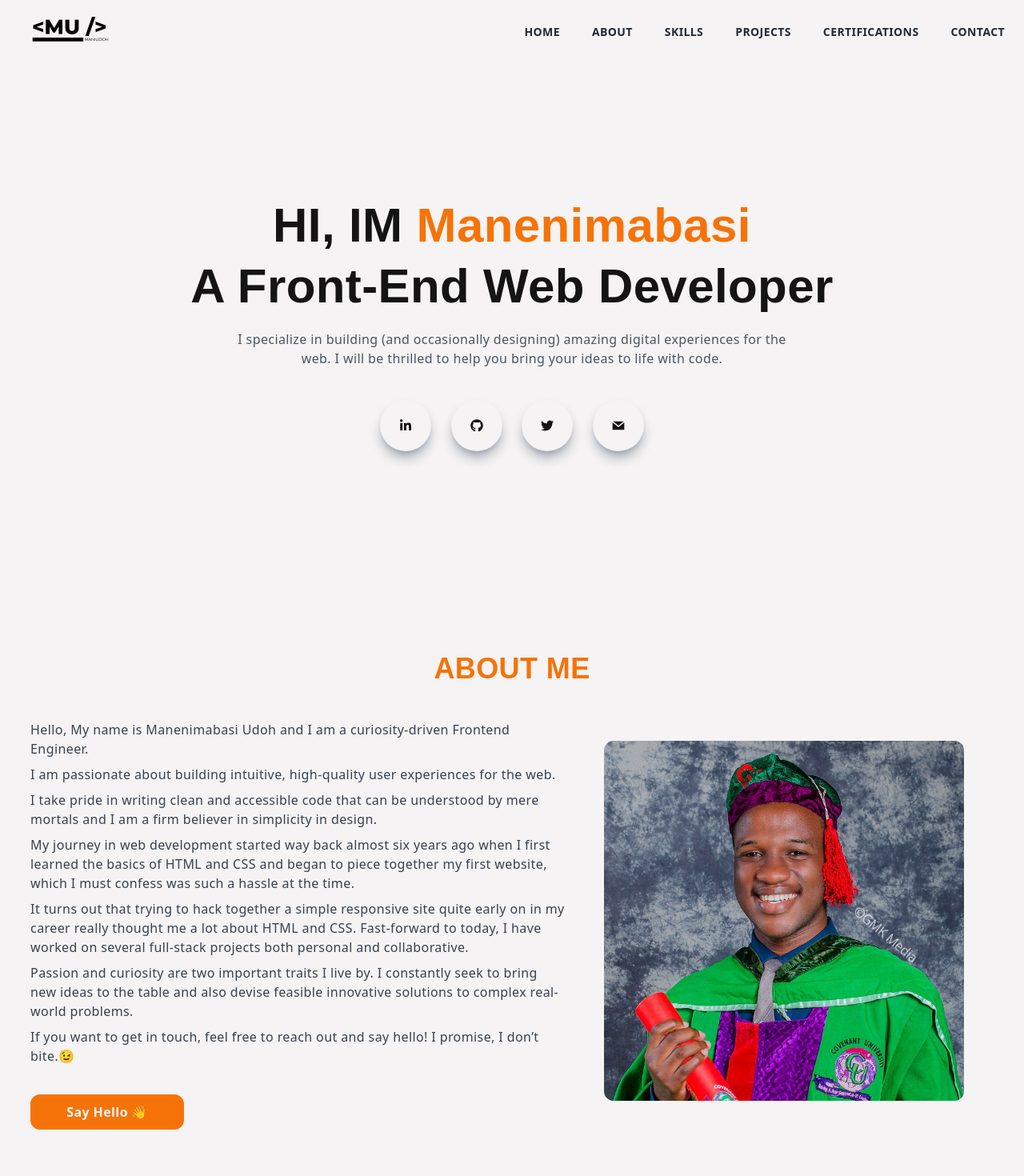
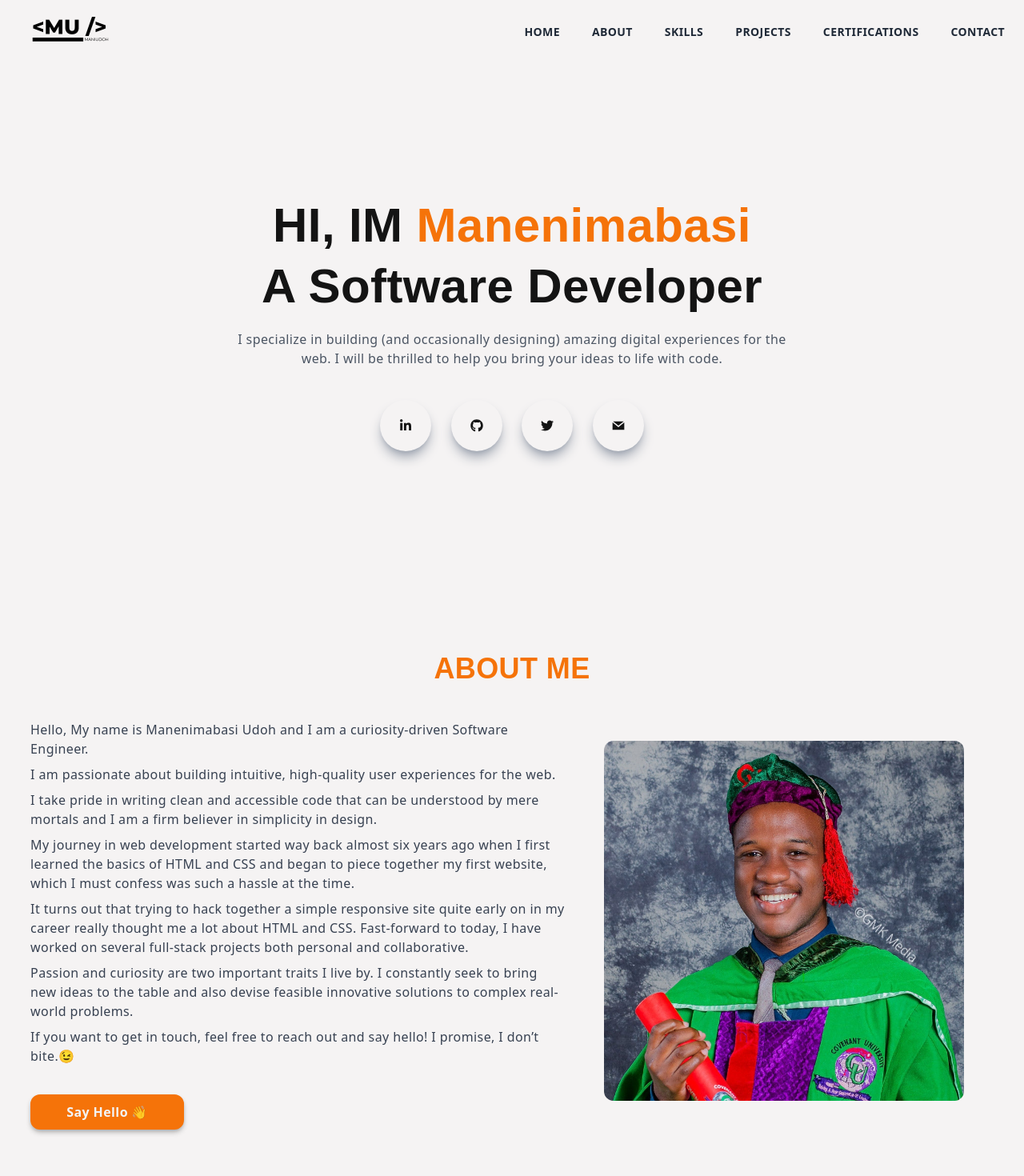
Before and after one commit to manenim/nextJS-portfolio, a Next.js app: page / in a window 1280 px wide. Shown: the top 1470 px of the page at 80% size. Built offline with nearby package versions, Linux system fonts and the light colour scheme.

Commit message:
fixed hero section and added more styling

```diff
--- a/components/About.jsx
+++ b/components/About.jsx
@@ -47,7 +47,7 @@
         <div className='flex flex-col lg:flex-row lg:justify-around lg:items-center'>
             <div className='w-[100%] lg:w-[55%]'>
             <motion.div initial="hidden" whileInView="visible" variants = {about1} viewport={{ once: true }}>
-                <div className='py-1 text-gray-700'>Hello, My name is Manenimabasi Udoh and I am a curiosity-driven Frontend Engineer.</div>
+                <div className='py-1 text-gray-700'>Hello, My name is Manenimabasi Udoh and I am a curiosity-driven Software Engineer.</div>
 
 
                 <div className='py-1 text-gray-700'>I am passionate about building intuitive, high-quality user experiences for the web.
@@ -72,7 +72,7 @@
                   whileTap={{ scale: 0.9 }}
                   transition={{ type: "spring", stiffness: 400, damping: 17 }}
                   href='mailto:manenimabasiudoh@gmail.com'
-                  className = "flex justify-center items-center border-2 border-[#f57309]  bg-[#f57309] w-[12rem] mt-8 font-bold text-gray-100 py-2 rounded-xl"
+                  className = "flex justify-center items-center border-2 border-[#f57309]  bg-[#f57309] w-[12rem] mt-8 font-bold text-gray-100 py-2 rounded-xl shadow-md hover:shadow-xl hover:shadow-[#afafaf] shadow-[#afafaf]"
                     >Say Hello 👋
                   </motion.a>
 
--- a/components/Certifications.jsx
+++ b/components/Certifications.jsx
@@ -52,7 +52,7 @@
               transition={{ type: "spring", stiffness: 400, damping: 17 }}
               href='https://coursera.org/share/c1e72b3f26cf1c2c1815c054c3b8f0a6'
               target="_blank" rel="noopener noreferrer"
-              className = "flex justify-center items-center rounded-xl  border-2 border-[#f57309] bg-[#f57309] w-[12rem] mt-8 text-white py-1">
+              className = "flex justify-center items-center rounded-xl  border-2 border-[#f57309] bg-[#f57309] w-[12rem] mt-8 text-white py-1 shadow-md hover:shadow-xl hover:shadow-[#afafaf] shadow-[#afafaf]">
                 <FiExternalLink className = "text-white mr-2 w-8 h-8 text-xl"/>
                 Click to View
 
@@ -98,7 +98,7 @@
               transition={{ type: "spring", stiffness: 400, damping: 17 }}
               href='https://confirm.udacity.com/LXRKPDED'
               target="_blank" rel="noopener noreferrer"
-              className = "flex justify-center items-center rounded-xl  border-2 border-[#f57309] bg-[#f57309] w-[12rem] mt-8 text-white py-1">
+              className = "flex justify-center items-center rounded-xl  border-2 border-[#f57309] bg-[#f57309] w-[12rem] mt-8 text-white py-1 shadow-md hover:shadow-xl hover:shadow-[#afafaf] shadow-[#afafaf]">
                 <FiExternalLink className = "text-white mr-2 w-8 h-8 text-xl"/>
                 Click to View
 
--- a/components/Contact.jsx
+++ b/components/Contact.jsx
@@ -184,7 +184,7 @@
         </div>
         <div className="mb-3 pt-0">
           <button
-            className="bg-[#f57309] disabled:opacity-25 text-white active:bg-[#F7CB1E] flex items-center font-bold uppercase text-sm px-8 py-3 rounded shadow hover:shadow-lg outline-none focus:outline-none mr-1 mb-1 ease-linear transition-all duration-150"
+            className="bg-[#f57309] disabled:opacity-25 text-white active:bg-[#F7CB1E] flex items-center font-bold uppercase text-sm px-8 py-3 rounded outline-none focus:outline-none mr-1 mb-1 ease-linear transition-all duration-150 shadow-md hover:shadow-xl hover:shadow-[#afafaf] shadow-[#afafaf]"
             type="submit"
             // disabled = {validate(email)}
           >
--- a/components/Main.jsx
+++ b/components/Main.jsx
@@ -122,7 +122,7 @@
                     </h1>
                 <h1 id="elem" className='py-4 text-[#141414]'>
                     {/* <motion.div initial = "hidden" animate = "visible" variants={descVariant}> */}
-                    A Front-End Web Developer
+                    A Software Developer
                     {/* </motion.div> */}
                 </h1>
                 <div className='py-2 font-normal px-4 text-gray-600 max-w-[100%] md:max-w-[80%] lg:max-w-[60%] m-auto'>
--- a/components/Works.jsx
+++ b/components/Works.jsx
@@ -88,7 +88,7 @@
                         transition={{ type: "spring", stiffness: 400, damping: 17 }}
                         href='https://github.com/manenim/Fullstack-Ecommerce-Application'
                         target="_blank" rel="noopener noreferrer"
-                        className = "flex rounded-lg justify-center items-center border-2 border-[#f57309] bg-[#f57309] w-[12rem] mt-8 text-white font-semibold py-1">
+                        className = "flex rounded-lg justify-center items-center border-2 border-[#f57309] bg-[#f57309] w-[12rem] mt-8 text-white font-semibold py-1 shadow-md hover:shadow-xl hover:shadow-[#afafaf] shadow-[#afafaf]">
                             <AiFillGithub className = "text-white mr-2  w-8 h-8 text-xl"/>
                             Github Repo
                     </motion.a>
@@ -99,7 +99,7 @@
                         transition={{ type: "spring", stiffness: 400, damping: 17 }}
                         href='https://shopnowfront.herokuapp.com'
                         target="_blank" rel="noopener noreferrer"
-                        className = "flex rounded-lg justify-center items-center ml-6 bg-transparent w-[12rem] mt-8 text-[#f57309] border-2 border-[#f57309] font-semibold py-1">
+                        className = "flex rounded-lg justify-center items-center ml-6 bg-transparent w-[12rem] mt-8 text-[#f57309] border-2 border-[#f57309] font-semibold py-1 shadow-md hover:shadow-xl hover:shadow-[#afafaf] shadow-[#afafaf]">
                             <FiExternalLink className = "text-[#f57309] mr-2 w-8 h-8 text-xl"/>
                             Live Site
                     </motion.a>
@@ -157,7 +157,7 @@
                         transition={{ type: "spring", stiffness: 400, damping: 17 }}
                         href='https://github.com/manenim/Expense-Logger'
                         target="_blank" rel="noopener noreferrer"
-                        className = "flex rounded-lg justify-center items-center border-2 border-[#f57309] bg-[#f57309] w-[12rem] mt-8 text-white font-semibold py-1">
+                        className = "flex rounded-lg justify-center items-center border-2 border-[#f57309] bg-[#f57309] w-[12rem] mt-8 text-white font-semibold py-1 shadow-md hover:shadow-xl hover:shadow-[#afafaf] shadow-[#afafaf]">
                             <AiFillGithub className = "text-white mr-2  w-8 h-8 text-xl"/>
                             Github Repo
                     </motion.a>
@@ -168,7 +168,7 @@
                         transition={{ type: "spring", stiffness: 400, damping: 17 }}
                         href='https://expenselogfront.herokuapp.com'
                         target="_blank" rel="noopener noreferrer"
-                        className = "flex rounded-lg justify-center items-center ml-6 bg-transparent w-[12rem] mt-8 text-[#f57309] border-2 border-[#f57309] font-semibold py-1">
+                        className = "flex rounded-lg justify-center items-center ml-6 bg-transparent w-[12rem] mt-8 text-[#f57309] border-2 border-[#f57309] font-semibold py-1 shadow-md hover:shadow-xl hover:shadow-[#afafaf] shadow-[#afafaf]">
                             <FiExternalLink className = "text-[#f57309] mr-2 w-8 h-8 text-xl"/>
                             Live Site
                     </motion.a>
@@ -225,7 +225,7 @@
                         transition={{ type: "spring", stiffness: 400, damping: 17 }}
                         href='https://github.com/manenim/cryptoland'
                         target="_blank" rel="noopener noreferrer"
-                        className = "flex rounded-lg justify-center items-center border-2 border-[#f57309] bg-[#f57309] w-[12rem] mt-8 text-white font-semibold py-1">
+                        className = "flex rounded-lg justify-center items-center border-2 border-[#f57309] bg-[#f57309] w-[12rem] mt-8 text-white font-semibold py-1 shadow-md hover:shadow-xl hover:shadow-[#afafaf] shadow-[#afafaf]">
                             <AiFillGithub className = "text-white mr-2  w-8 h-8 text-xl"/>
                             Github Repo
                     </motion.a>
@@ -236,7 +236,7 @@
                         transition={{ type: "spring", stiffness: 400, damping: 17 }}
                         href='https://cryptolandfront.herokuapp.com'
                         target="_blank" rel="noopener noreferrer"
-                        className = "flex rounded-lg justify-center items-center ml-6 bg-transparent w-[12rem] mt-8 text-[#f57309] border-2 border-[#f57309] font-semibold py-1">
+                        className = "flex rounded-lg justify-center items-center ml-6 bg-transparent w-[12rem] mt-8 text-[#f57309] border-2 border-[#f57309] font-semibold py-1 shadow-md hover:shadow-xl hover:shadow-[#afafaf] shadow-[#afafaf]">
                             <FiExternalLink className = "text-[#f57309] mr-2 w-8 h-8 text-xl"/>
                             Live Site
                     </motion.a>
```
